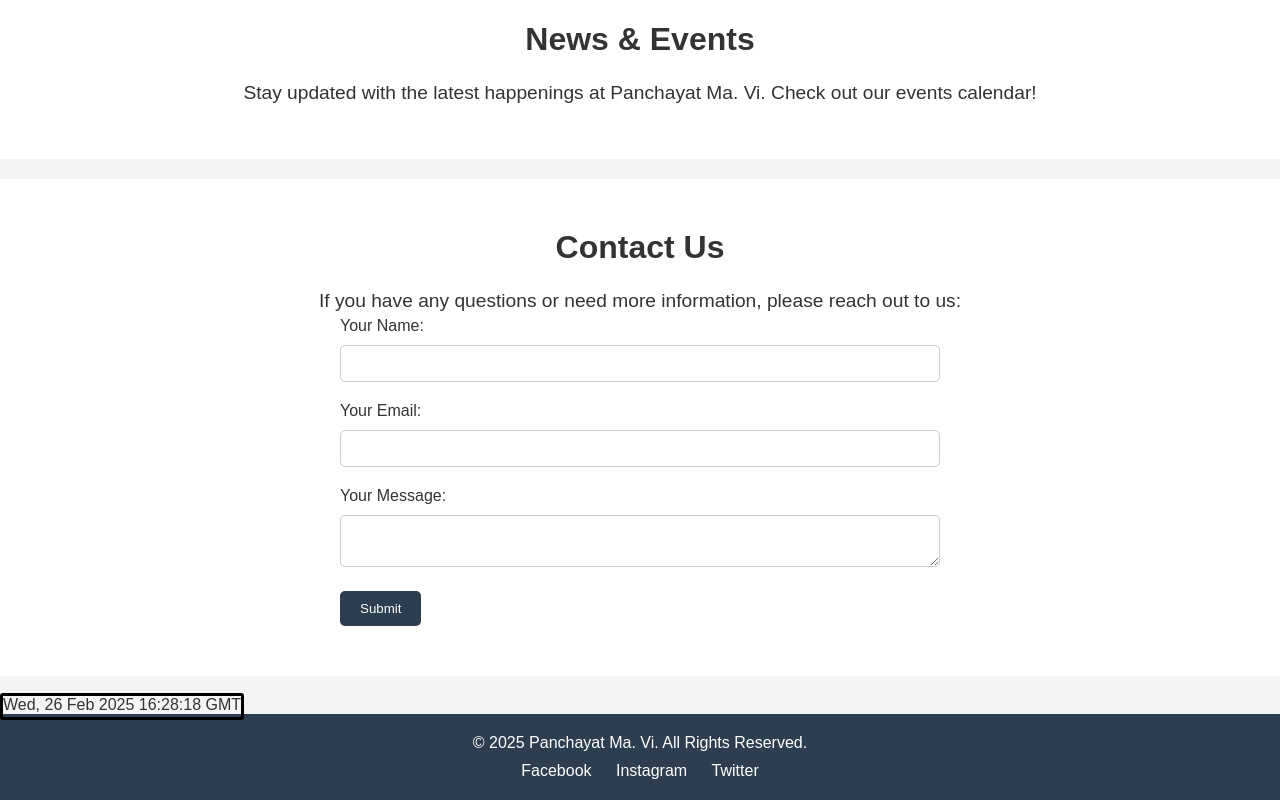
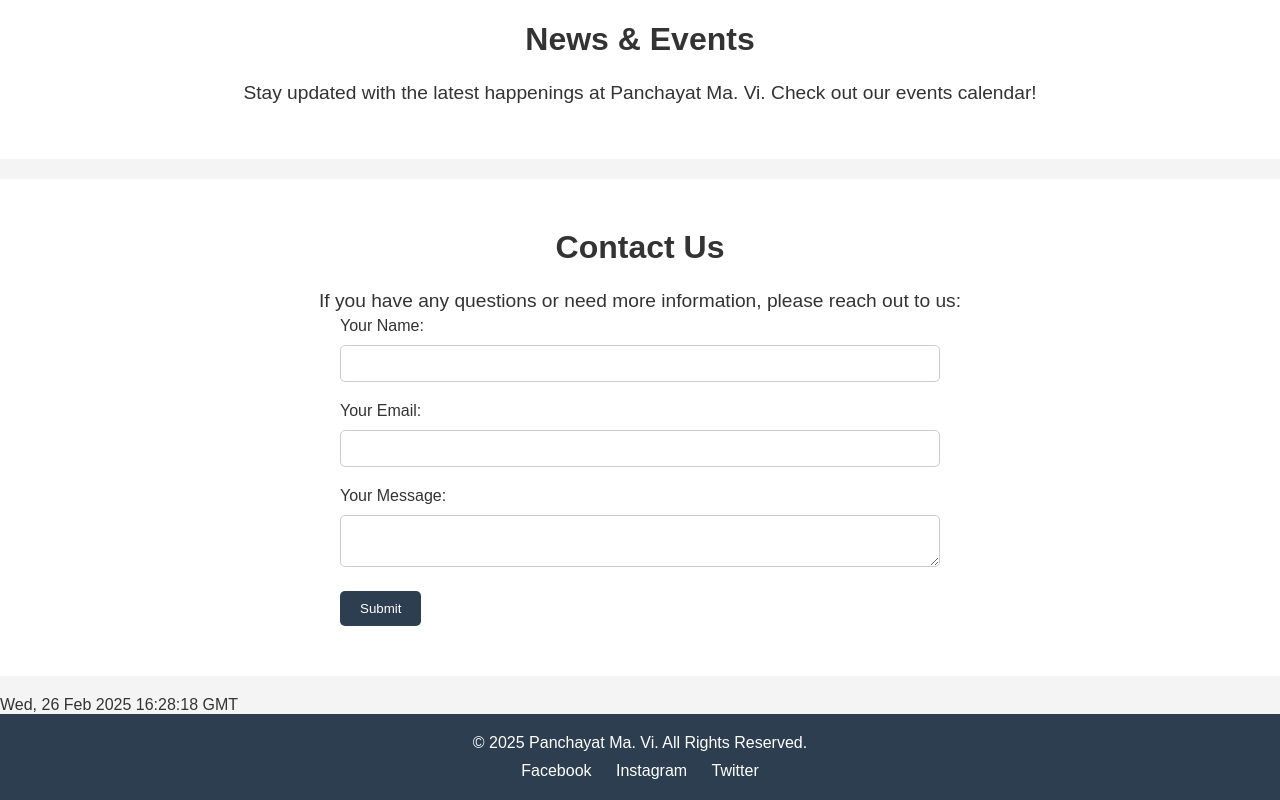
Before and after one commit to Neshan69/panchayat, a plain HTML site: page index.html in a window 1280 px wide. Shown: the part 1251-2051 px from the top of the page. Drawn offline with Linux system fonts and the light colour scheme.

Commit message:
Update styles.css

```diff
--- a/styles.css
+++ b/styles.css
@@ -153,8 +153,6 @@ footer p {
     }
 }
 #currentTime {
-  border: 3px solid black;
-  border-radius: 3px;
   display:inline;
   margin-bottom: 5px;
   padding-bottom: 4px;
```
